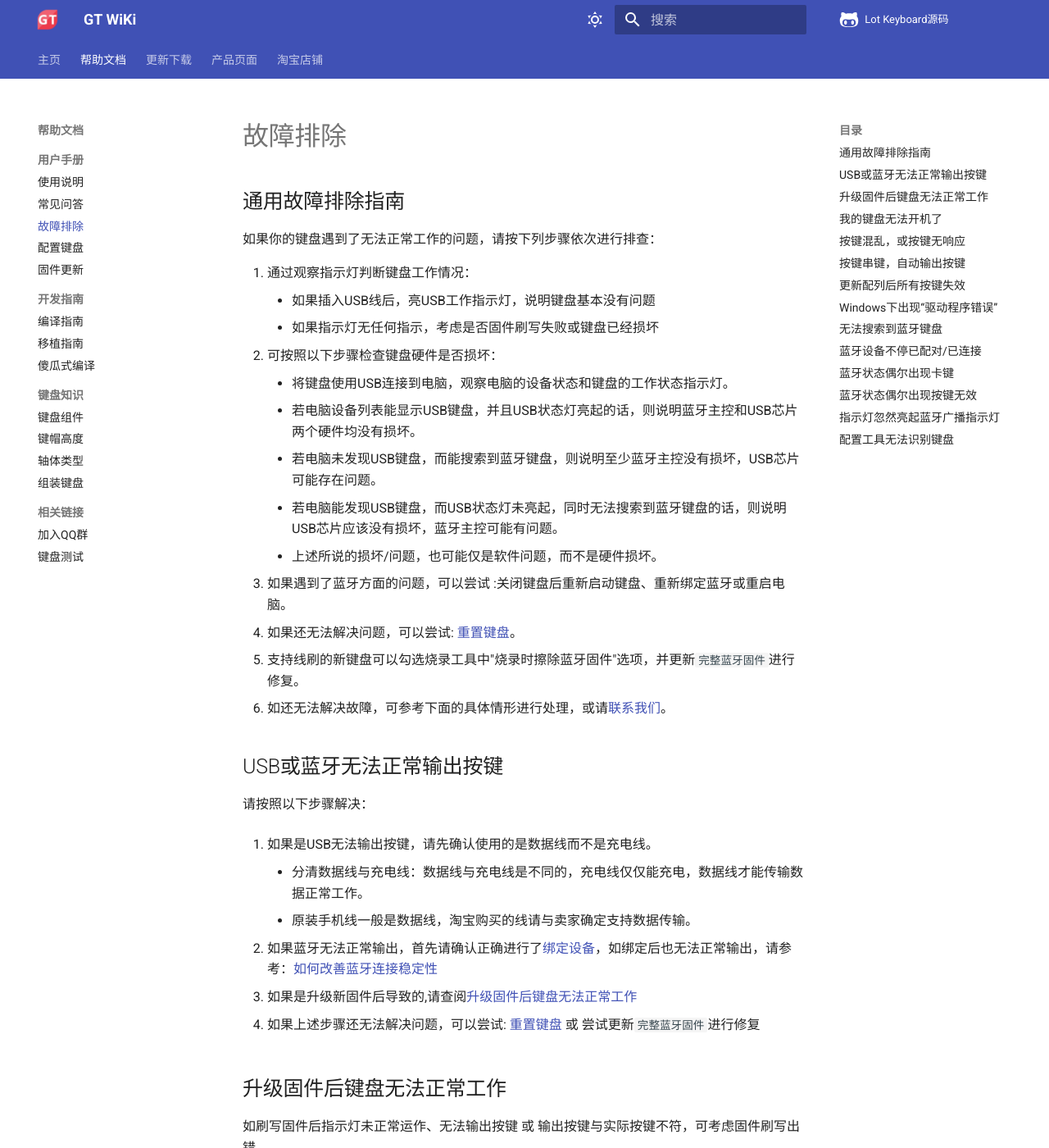
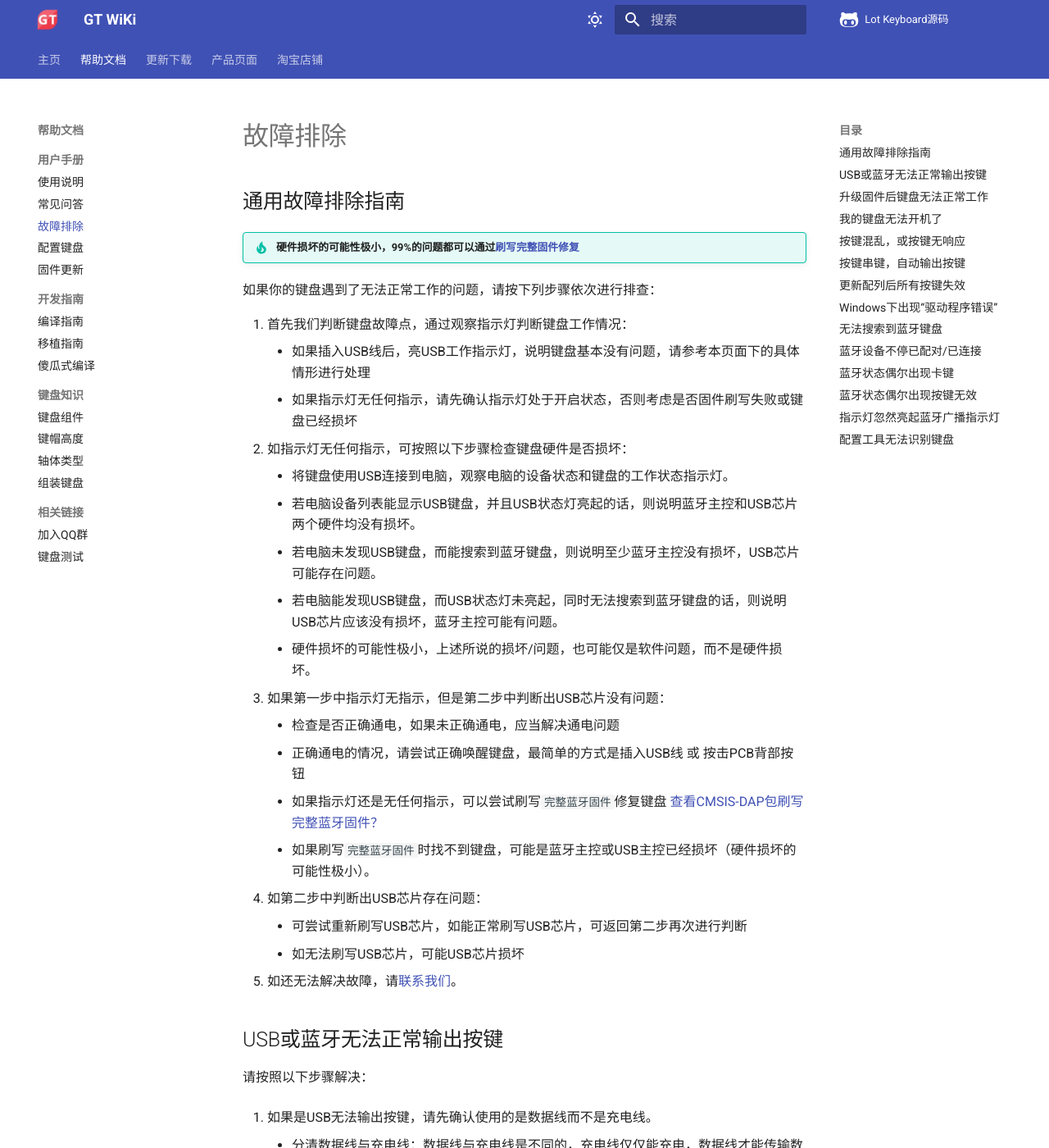
Before and after one commit to genokolar/genokolar.github.io, an MkDocs documentation site: the page built from docs/trouble.md, in a window 1280 px wide and 1400 px high. Shown: the whole window at 82% size. Built offline with MkDocs 1.6.1 and Material for MkDocs 9.7.7, drawn with Linux system fonts in a browser that asks for light colours; comment, search, counter and statistics services are not loaded.

Commit message:
更新故障排除与CMSIS刷写

```diff
--- a/docs/trouble.md
+++ b/docs/trouble.md
@@ -4,21 +4,28 @@
 通用故障排除指南
 ---------------------
 
+!!! tip "硬件损坏的可能性极小，99%的问题都可以通过[刷写完整固件修复](upgrade2.md#CMSIS-DAP烧录工具更新)"
+
 如果你的键盘遇到了无法正常工作的问题，请按下列步骤依次进行排查：
 
-1. 通过观察指示灯判断键盘工作情况：
-    -  如果插入USB线后，亮USB工作指示灯，说明键盘基本没有问题
-    -  如果指示灯无任何指示，考虑是否固件刷写失败或键盘已经损坏
-2. 可按照以下步骤检查键盘硬件是否损坏：
+1. 首先我们判断键盘故障点，通过观察指示灯判断键盘工作情况：
+    -  如果插入USB线后，亮USB工作指示灯，说明键盘基本没有问题，请参考本页面下的具体情形进行处理
+    -  如果指示灯无任何指示，请先确认指示灯处于开启状态，否则考虑是否固件刷写失败或键盘已经损坏
+2. 如指示灯无任何指示，可按照以下步骤检查键盘硬件是否损坏：
     - 将键盘使用USB连接到电脑，观察电脑的设备状态和键盘的工作状态指示灯。
     - 若电脑设备列表能显示USB键盘，并且USB状态灯亮起的话，则说明蓝牙主控和USB芯片两个硬件均没有损坏。
     - 若电脑未发现USB键盘，而能搜索到蓝牙键盘，则说明至少蓝牙主控没有损坏，USB芯片可能存在问题。
     - 若电脑能发现USB键盘，而USB状态灯未亮起，同时无法搜索到蓝牙键盘的话，则说明USB芯片应该没有损坏，蓝牙主控可能有问题。
-    - 上述所说的损坏/问题，也可能仅是软件问题，而不是硬件损坏。
-3. 如果遇到了蓝牙方面的问题，可以尝试 :关闭键盘后重新启动键盘、重新绑定蓝牙或重启电脑。
-4. 如果还无法解决问题，可以尝试: [重置键盘](faq.md#如何重置键盘)。
-5. 支持线刷的新键盘可以勾选烧录工具中"烧录时擦除蓝牙固件"选项，并更新`完整蓝牙固件`进行修复。
-6. 如还无法解决故障，可参考下面的具体情形进行处理，或请[联系我们](index.md#联系我们)。
+    - 硬件损坏的可能性极小，上述所说的损坏/问题，也可能仅是软件问题，而不是硬件损坏。
+3. 如果第一步中指示灯无指示，但是第二步中判断出USB芯片没有问题：
+    -  检查是否正确通电，如果未正确通电，应当解决通电问题
+    -  正确通电的情况，请尝试正确唤醒键盘，最简单的方式是插入USB线 或 按击PCB背部按钮
+    -  如果指示灯还是无任何指示，可以尝试刷写`完整蓝牙固件`修复键盘 [查看CMSIS-DAP包刷写完整蓝牙固件？](upgrade2.md#CMSIS-DAP烧录工具更新)
+    -  如果刷写`完整蓝牙固件`时找不到键盘，可能是蓝牙主控或USB主控已经损坏（硬件损坏的可能性极小）。
+4. 如第二步中判断出USB芯片存在问题：
+    -  可尝试重新刷写USB芯片，如能正常刷写USB芯片，可返回第二步再次进行判断
+    -  如无法刷写USB芯片，可能USB芯片损坏
+5. 如还无法解决故障，请[联系我们](index.md#联系我们)。
 
 <span id="USB或蓝牙无法正常输出按键">USB或蓝牙无法正常输出按键</span>
 -------------------
```
Also changed, not shown: docs/upgrade2.md (+3 -1 lines).
